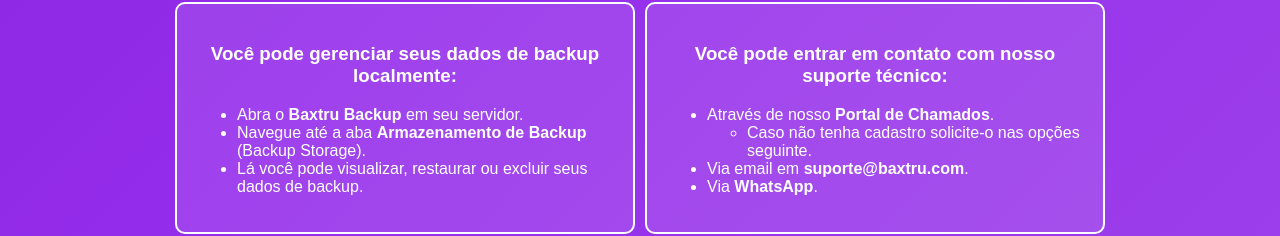
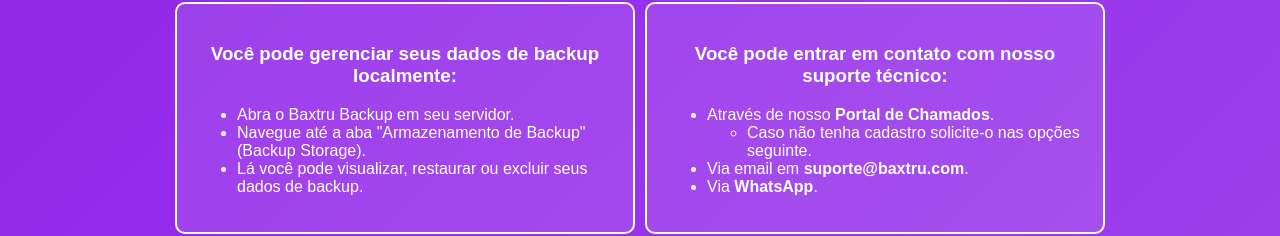
Before and after one commit to salesigor/maintenance-mode, a plain HTML site: page index.html in a window 1280 px wide. Shown: the part 445-681 px from the top of the page. Drawn offline with Linux system fonts and the light colour scheme.

Commit message:
ultimate commit

```diff
--- a/index.html
+++ b/index.html
@@ -18,8 +18,8 @@
                     <div class="quadro">
                         <h3>Você pode gerenciar seus dados de backup localmente:</h3>
                         <ul class="lista-direita">
-                            <li>Abra o <a href="file:///C:/ProgramData/Microsoft/Windows/Start%20Menu/Programs/Baxtru/Baxtru%20Backup/Baxtru%20Backup.exe">Baxtru Backup</a> em seu servidor.</li>
-                            <li>Navegue até a aba <a>Armazenamento de Backup</a> (Backup Storage).</li>
+                            <li>Abra o Baxtru Backup em seu servidor.</li>
+                            <li>Navegue até a aba "Armazenamento de Backup" (Backup Storage).</li>
                             <li>Lá você pode visualizar, restaurar ou excluir seus dados de backup.</li>
                         </ul>
                     </div>
```
